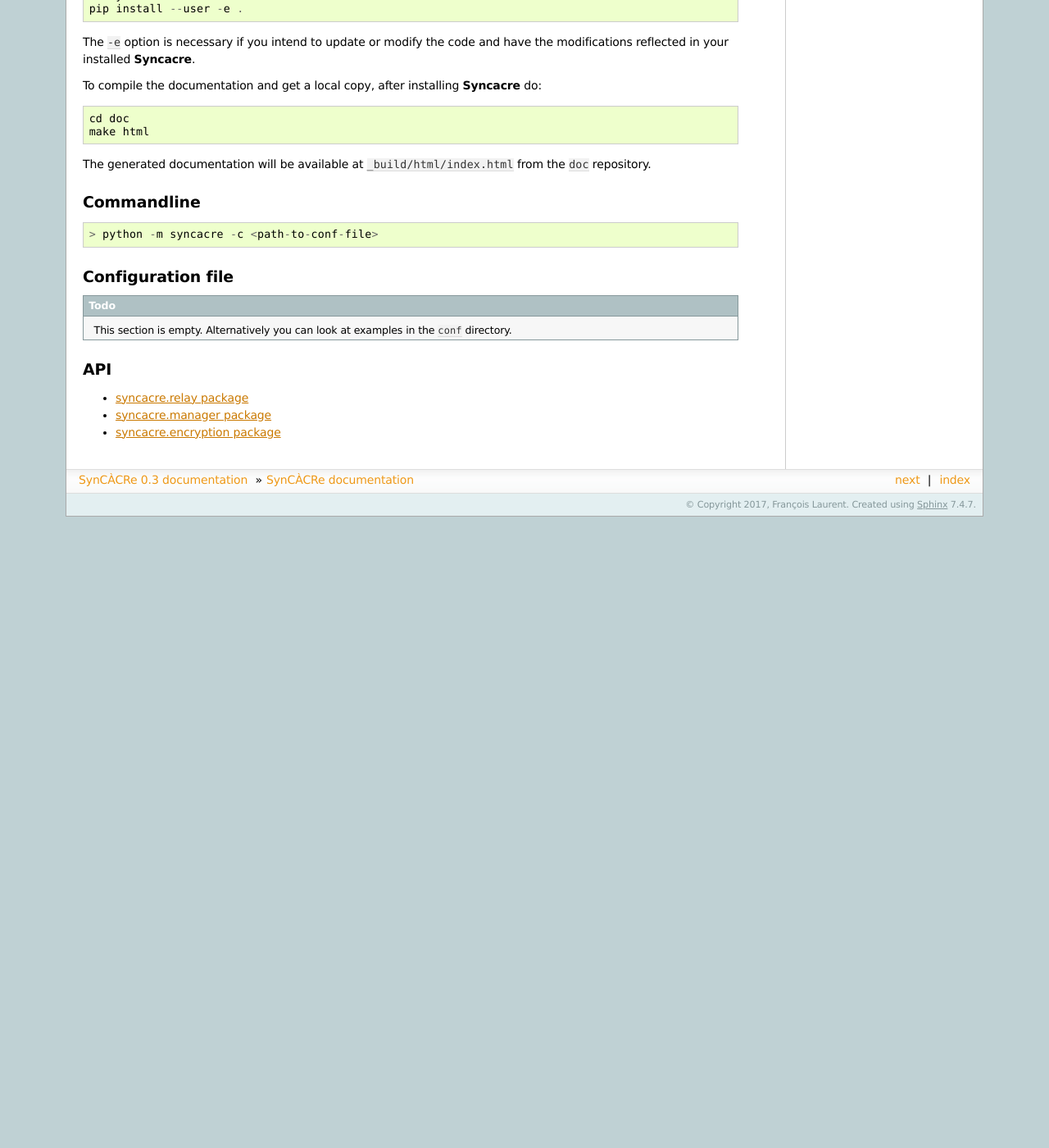
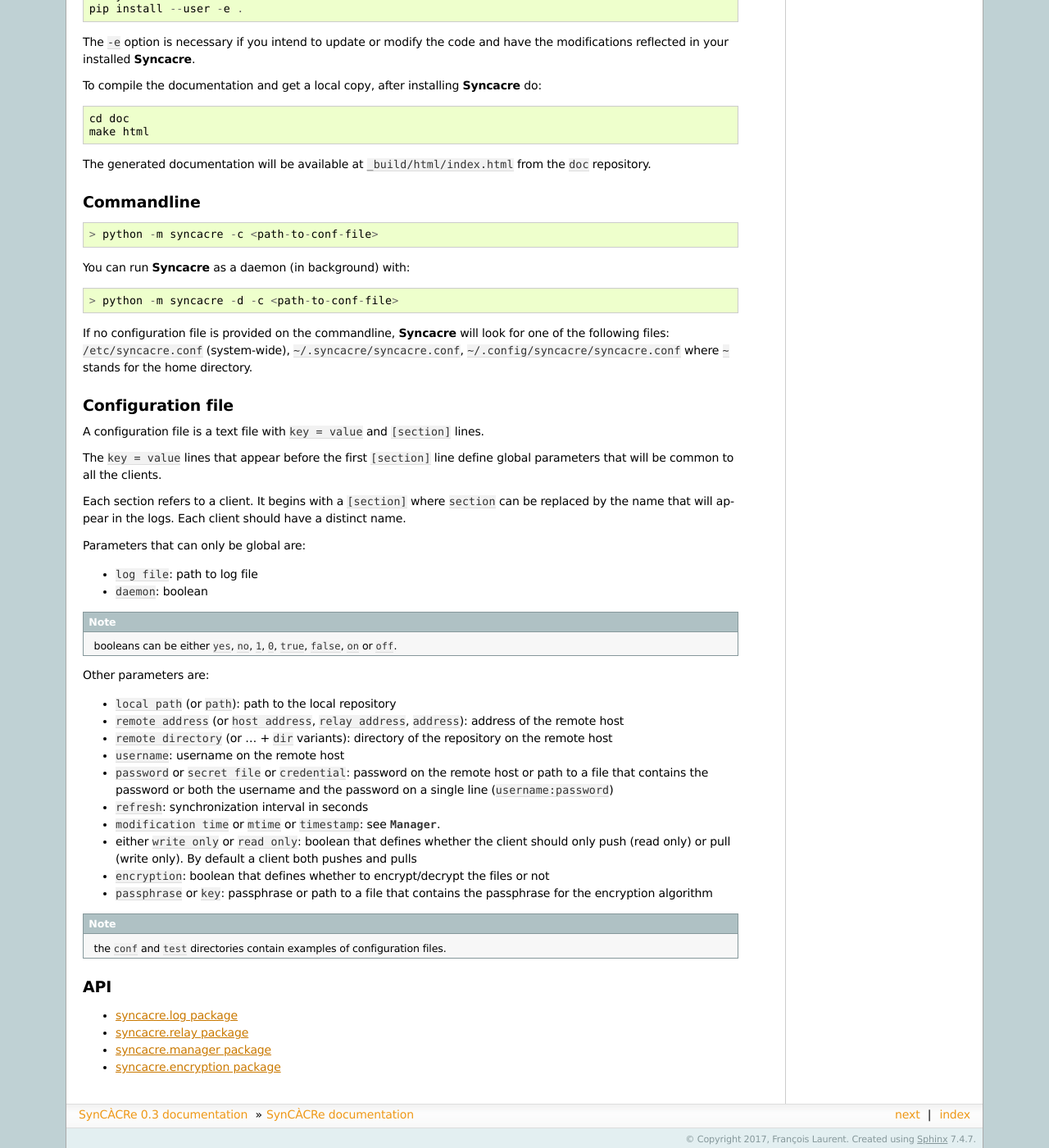
Before and after one commit to francoislaurent/escale, a Sphinx documentation site: the page built from doc/index.rst, in a window 1280 px wide and 1400 px high, scrolled down 474 px. Shown: the whole window at 82% size. Built offline with Sphinx 7.4.7, drawn with Linux system fonts in a browser that asks for light colours; before the commit the page ends 1104 px from its top, so only the background shows below that; some of the changed text lies outside the part shown.

Commit message:
extra documentation about configuration files

```diff
--- a/doc/index.rst
+++ b/doc/index.rst
@@ -44,11 +44,44 @@ Commandline
 
 	> python -m syncacre -c <path-to-conf-file>
 
+You can run |syncacre| as a daemon (in background) with:
+::
+
+	> python -m syncacre -d -c <path-to-conf-file>
+
+If no configuration file is provided on the commandline, |syncacre| will look for one of the following files: ``/etc/syncacre.conf`` (system-wide), ``~/.syncacre/syncacre.conf``, ``~/.config/syncacre/syncacre.conf`` where ``~`` stands for the home directory.
+
 
 Configuration file
 ------------------
 
-.. todo:: This section is empty. Alternatively you can look at examples in the ``conf`` directory.
+A configuration file is a text file with ``key = value`` and ``[section]`` lines.
+
+The ``key = value`` lines that appear before the first ``[section]`` line define global parameters that will be common to all the clients.
+
+Each section refers to a client. It begins with a ``[section]`` where ``section`` can be replaced by the name that will appear in the logs. Each client should have a distinct name.
+
+Parameters that can only be global are:
+
+* ``log file``: path to log file
+* ``daemon``: boolean
+
+.. note:: booleans can be either ``yes``, ``no``, ``1``, ``0``, ``true``, ``false``, ``on`` or ``off``.
+
+Other parameters are:
+
+* ``local path`` (or ``path``): path to the local repository
+* ``remote address`` (or ``host address``, ``relay address``, ``address``): address of the remote host
+* ``remote directory`` (or ... + ``dir`` variants): directory of the repository on the remote host
+* ``username``: username on the remote host
+* ``password`` or ``secret file`` or ``credential``: password on the remote host or path to a file that contains the password or both the username and the password on a single line (``username:password``)
+* ``refresh``: synchronization interval in seconds
+* ``modification time`` or ``mtime`` or ``timestamp``: see :class:`~syncacre.manager.Manager`.
+* either ``write only`` or ``read only``: boolean that defines whether the client should only push (read only) or pull (write only). By default a client both pushes and pulls
+* ``encryption``: boolean that defines whether to encrypt/decrypt the files or not
+* ``passphrase`` or ``key``: passphrase or path to a file that contains the passphrase for the encryption algorithm
+
+.. note:: the ``conf`` and ``test`` directories contain examples of configuration files.
 
 
 API
@@ -57,6 +90,7 @@ API
 .. toctree::
    :maxdepth: 1
 
+   log
    relay
    manager
    encryption
--- a/doc/relay.rst
+++ b/doc/relay.rst
@@ -1,6 +1,8 @@
 
 syncacre.relay package
 ======================
+
+This package defines an interface to a remote host as called by :class:`~syncacre.manager.Manager` and a few implementations.
 
 .. automodule:: syncacre.relay
     :members:
```
Also changed, not shown: doc/log.rst (added, +32 -0 lines), 4 other files.
